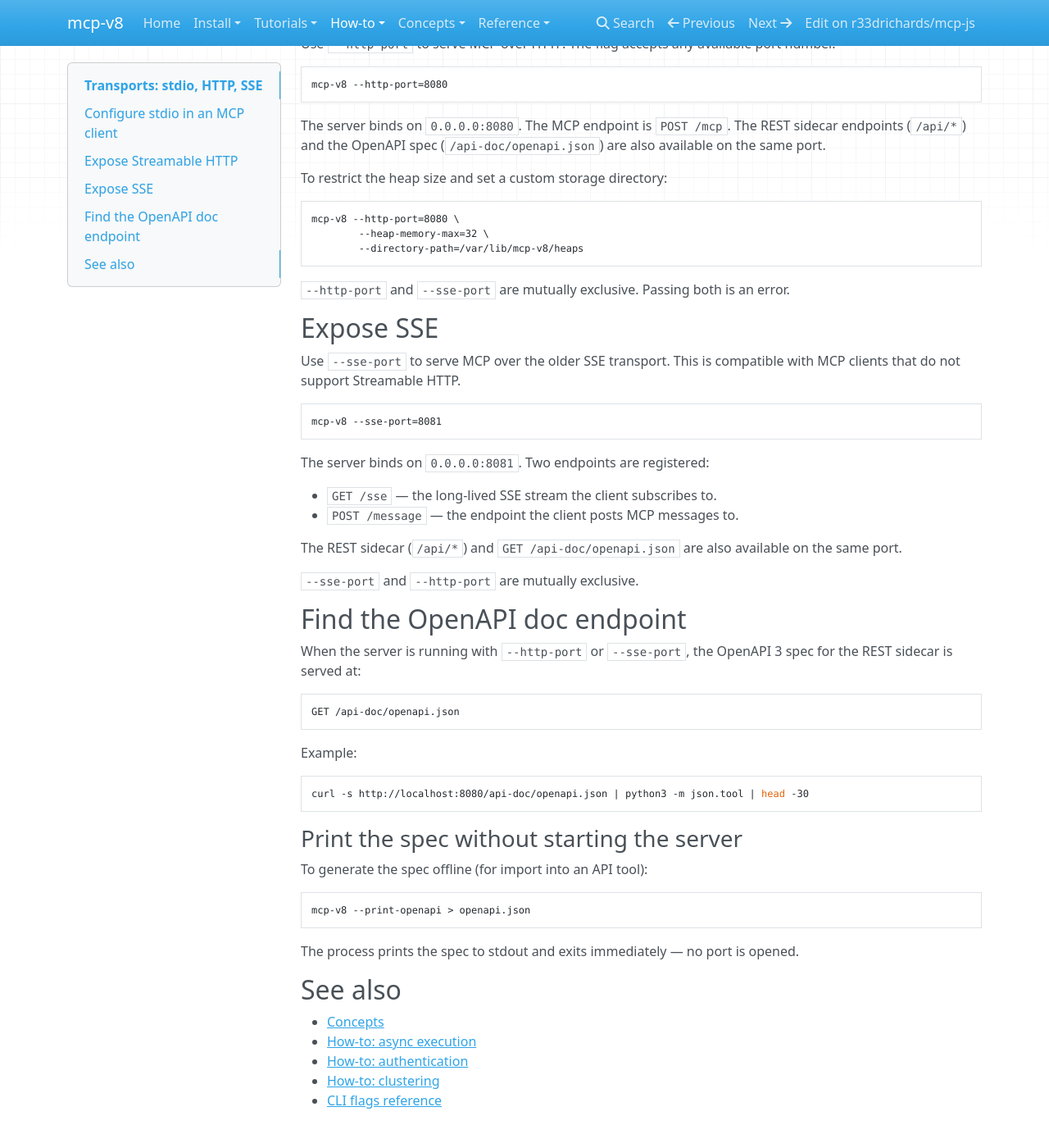
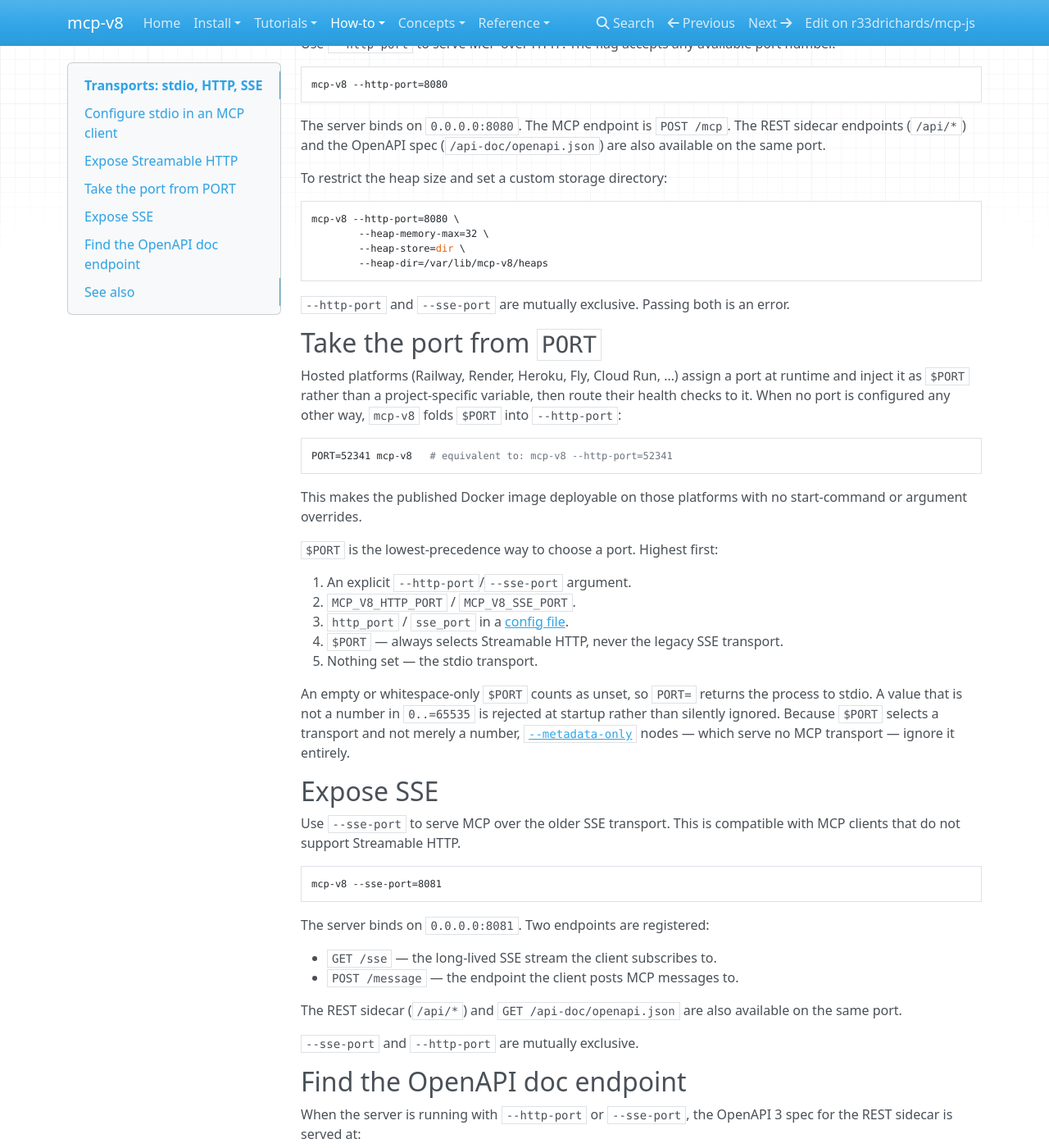
Before and after one commit to r33drichards/mcp-js, an MkDocs documentation site: the page built from site-docs/how-to/transports.md, in a window 1280 px wide and 1400 px high, scrolled down 782 px. Shown: the whole window at 82% size. Built offline with MkDocs 1.6.1, drawn with Linux system fonts in a browser that asks for light colours; nearby versions of some CDN libraries.

Commit message:
Serve Streamable HTTP by default in the Docker image and support $PORT (#232)
The image's default CMD was --sse-port 8080, which starts the legacy
HTTP+SSE transport. That only registers /sse and /message, so a POST to
/mcp returned 404 and hosted deployments failed their MCP initialize
check even though the build succeeded.

Default to the Streamable HTTP transport, which mounts the MCP service at
/mcp alongside the REST sidecar.

Also fold the PaaS-conventional $PORT environment variable into
--http-port as the lowest-precedence port source, so platforms that inject
it (Railway, Render, Heroku, Fly, Cloud Run) deploy the image with no
argument overrides. An explicit --http-port/--sse-port, the MCP_V8_* env
vars, and a --config file key all still win; empty counts as unset and
returns to stdio; a non-u16 value is rejected at startup; --metadata-only
nodes ignore it. The Dockerfile sets ENV PORT=8080 rather than passing
--http-port in CMD, since an explicit argument would shadow the injected
value, and resets CMD to [] so the base image's inherited "bash" is not
appended to the ENTRYPOINT.

Corrects DOCKER.md, whose examples repeated the binary name already
supplied by ENTRYPOINT and used the removed --directory-path and
--stateless flags, and which omitted --session-db-path from the
persistence examples.

````diff
--- a/site-docs/how-to/transports.md
+++ b/site-docs/how-to/transports.md
@@ -49,10 +49,39 @@
 ```bash
 mcp-v8 --http-port=8080 \
         --heap-memory-max=32 \
-        --directory-path=/var/lib/mcp-v8/heaps
+        --heap-store=dir \
+        --heap-dir=/var/lib/mcp-v8/heaps
 ```
 
 `--http-port` and `--sse-port` are mutually exclusive. Passing both is an error.
+
+## Take the port from `PORT`
+
+Hosted platforms (Railway, Render, Heroku, Fly, Cloud Run, …) assign a port at
+runtime and inject it as `$PORT` rather than a project-specific variable, then
+route their health checks to it. When no port is configured any other way,
+`mcp-v8` folds `$PORT` into `--http-port`:
+
+```bash
+PORT=52341 mcp-v8   # equivalent to: mcp-v8 --http-port=52341
+```
+
+This makes the published Docker image deployable on those platforms with no
+start-command or argument overrides.
+
+`$PORT` is the lowest-precedence way to choose a port. Highest first:
+
+1. An explicit `--http-port`/`--sse-port` argument.
+2. `MCP_V8_HTTP_PORT` / `MCP_V8_SSE_PORT`.
+3. `http_port` / `sse_port` in a [config file](../reference/config-file.md).
+4. `$PORT` — always selects Streamable HTTP, never the legacy SSE transport.
+5. Nothing set — the stdio transport.
+
+An empty or whitespace-only `$PORT` counts as unset, so `PORT=` returns the
+process to stdio. A value that is not a number in `0..=65535` is rejected at
+startup rather than silently ignored. Because `$PORT` selects a transport and
+not merely a number, [`--metadata-only`](clustering.md#run-a-metadata-only-node)
+nodes — which serve no MCP transport — ignore it entirely.
 
 ## Expose SSE
 
````
Also changed, not shown: DOCKER.md (+84 -25 lines), site-docs/concepts/transports.md (+1 -1 lines), site-docs/reference/cli-flags.md (+1 -1 lines), site-docs/reference/config-file.md (+1 -1 lines), 3 other files.
